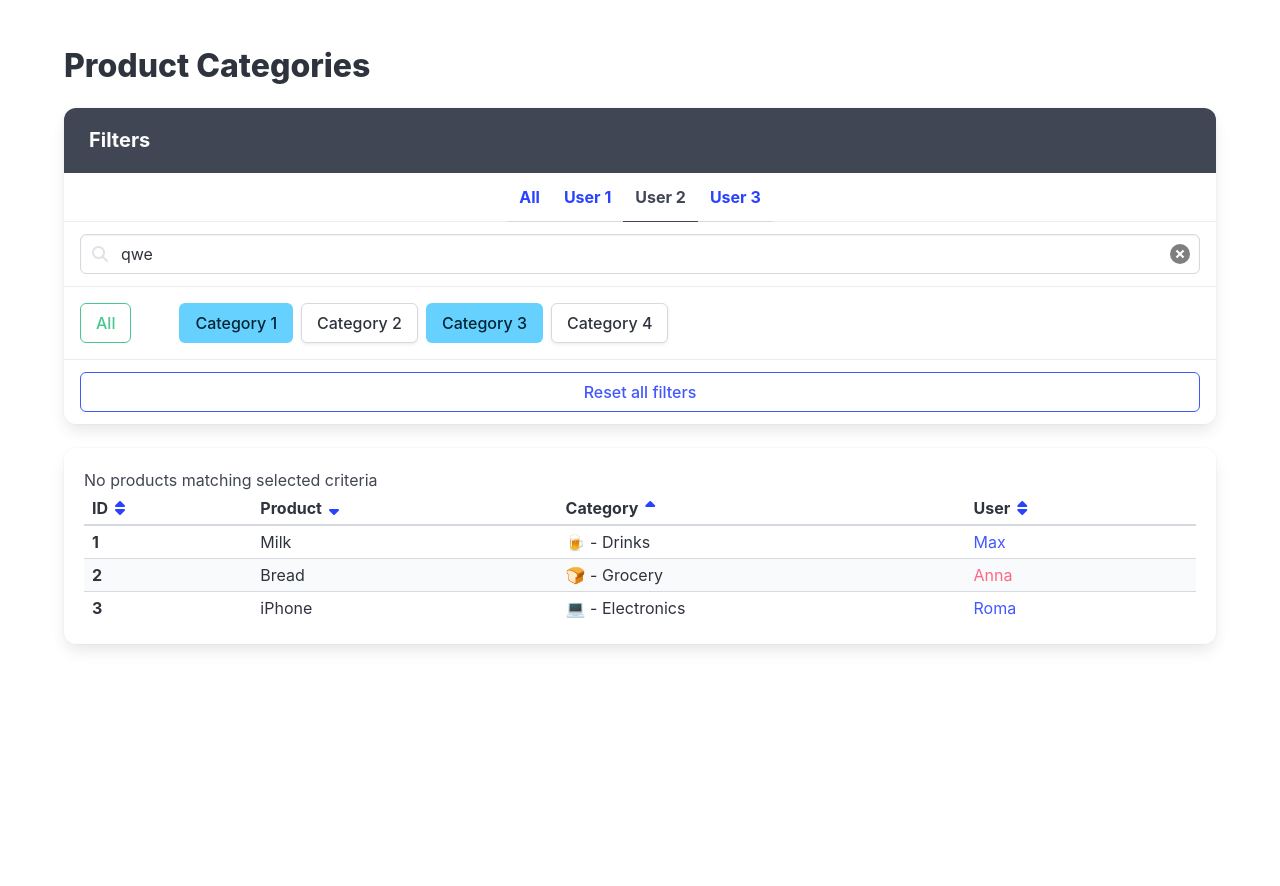
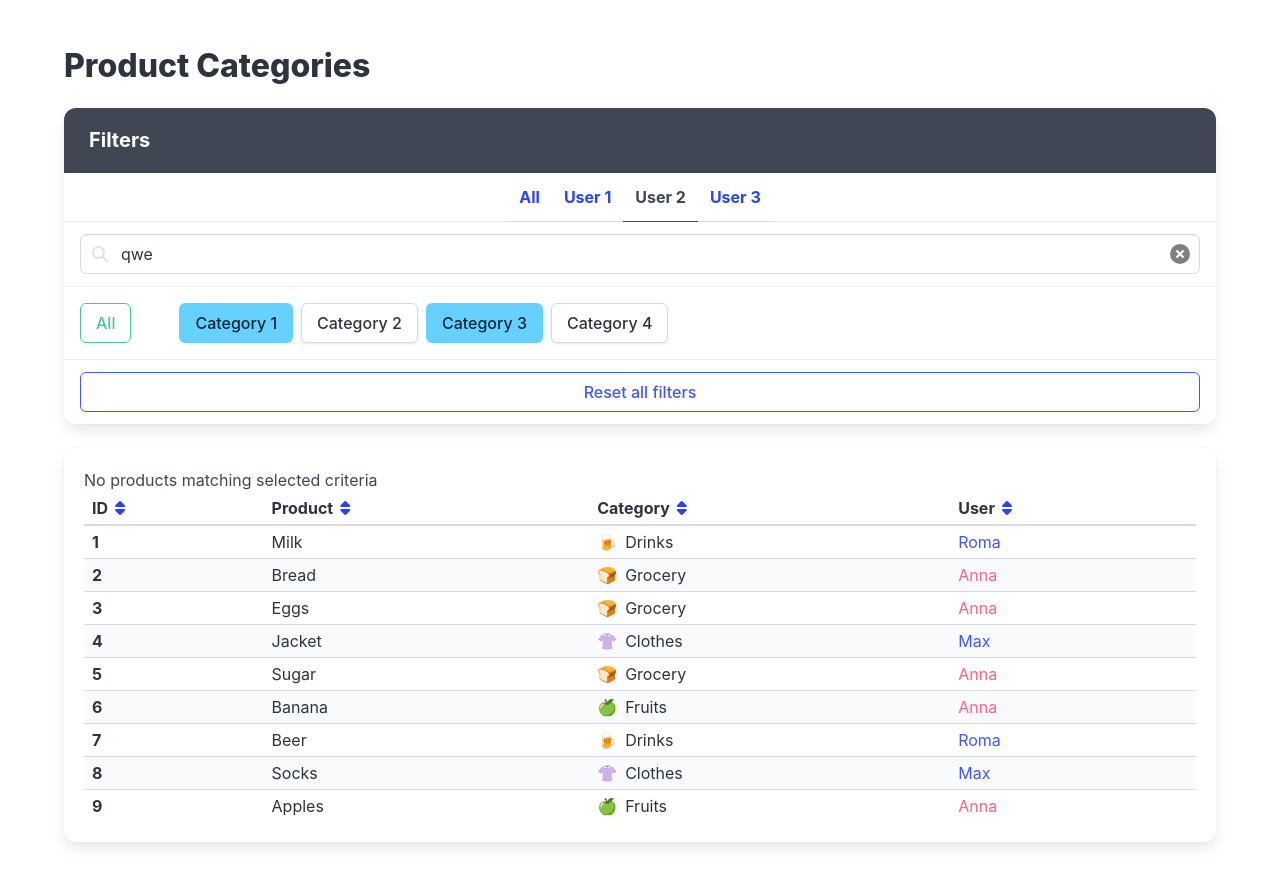
Before and after one commit to N3m0o/react_practice, a React (Vite) app: page / in a window 1280 px wide. Shown: the top 886 px of the page. Before the commit the page ends 800 px from the top, so only its background shows below. Built offline with nearby package versions, Linux system fonts and the light colour scheme.

Commit message:
resolved 1. task

```diff
--- a/package.json
+++ b/package.json
@@ -14,7 +14,7 @@
   },
   "devDependencies": {
     "@cypress/react18": "^2.0.1",
-    "@mate-academy/scripts": "^1.8.5",
+    "@mate-academy/scripts": "^2.1.2",
     "@mate-academy/stylelint-config": "*",
     "@vitejs/plugin-react": "^4.3.1",
     "cypress": "^13.13.0",
--- a/src/App.jsx
+++ b/src/App.jsx
@@ -2,18 +2,35 @@
 import React from 'react';
 import './App.scss';
 
-// import usersFromServer from './api/users';
-// import categoriesFromServer from './api/categories';
-// import productsFromServer from './api/products';
+import usersFromServer from './api/users';
+import categoriesFromServer from './api/categories';
+import productsFromServer from './api/products';
+import products from './api/products';
 
-// const products = productsFromServer.map((product) => {
-//   const category = null; // find by product.categoryId
-//   const user = null; // find by category.ownerId
+const myProducts = productsFromServer.map(product => {
+  const category = categoriesFromServer.find(c => c.id === product.categoryId);
+  const owner = usersFromServer.find(u => u.id === category.ownerId);
 
-//   return null;
-// });
+  return {
+    ...product,
+    category,
+    owner,
+  };
+});
 
-export const App = () => (
+const tableHeaders = [
+  { title: 'ID', field: 'id' },
+  { title: 'Product', field: 'name' },
+  { title: 'Category', field: 'category' },
+  { title: 'User', field: 'owner' },
+];
+
+const users = usersFromServer;
+const categories = categoriesFromServer;
+
+
+export const App = () => {
+  return (
     <div className="section">
       <div className="container">
         <h1 className="title">Product Categories</h1>
@@ -23,32 +40,19 @@
             <p className="panel-heading">Filters</p>
 
             <p className="panel-tabs has-text-weight-bold">
-            <a
-              data-cy="FilterAllUsers"
-              href="#/"
-            >
+              <a data-cy="FilterAllUsers" href="#/">
                 All
               </a>
 
-            <a
-              data-cy="FilterUser"
-              href="#/"
-            >
+              <a data-cy="FilterUser" href="#/">
                 User 1
               </a>
 
-            <a
-              data-cy="FilterUser"
-              href="#/"
-              className="is-active"
-            >
+              <a data-cy="FilterUser" href="#/" className="is-active">
                 User 2
               </a>
 
-            <a
-              data-cy="FilterUser"
-              href="#/"
-            >
+              <a data-cy="FilterUser" href="#/">
                 User 3
               </a>
             </p>
@@ -95,11 +99,7 @@
                 Category 1
               </a>
 
-            <a
-              data-cy="Category"
-              className="button mr-2 my-1"
-              href="#/"
-            >
+              <a data-cy="Category" className="button mr-2 my-1" href="#/">
                 Category 2
               </a>
 
@@ -110,11 +110,7 @@
               >
                 Category 3
               </a>
-            <a
-              data-cy="Category"
-              className="button mr-2 my-1"
-              href="#/"
-            >
+              <a data-cy="Category" className="button mr-2 my-1" href="#/">
                 Category 4
               </a>
             </div>
@@ -142,9 +138,10 @@
           >
             <thead>
               <tr>
-              <th>
+                {tableHeaders.map(({ title, field }) => (
+                  <th key={field}>
                     <span className="is-flex is-flex-wrap-nowrap">
-                  ID
+                      {title}
 
                       <a href="#/">
                         <span className="icon">
@@ -153,96 +150,42 @@
                       </a>
                     </span>
                   </th>
-
-              <th>
-                <span className="is-flex is-flex-wrap-nowrap">
-                  Product
-
-                  <a href="#/">
-                    <span className="icon">
-                      <i data-cy="SortIcon" className="fas fa-sort-down" />
-                    </span>
-                  </a>
-                </span>
-              </th>
-
-              <th>
-                <span className="is-flex is-flex-wrap-nowrap">
-                  Category
-
-                  <a href="#/">
-                    <span className="icon">
-                      <i data-cy="SortIcon" className="fas fa-sort-up" />
-                    </span>
-                  </a>
-                </span>
-              </th>
-
-              <th>
-                <span className="is-flex is-flex-wrap-nowrap">
-                  User
-
-                  <a href="#/">
-                    <span className="icon">
-                      <i data-cy="SortIcon" className="fas fa-sort" />
-                    </span>
-                  </a>
-                </span>
-              </th>
+                ))}
               </tr>
             </thead>
 
             <tbody>
-            <tr data-cy="Product">
+              {myProducts.map(product => (
+                <tr data-cy="Product" key={product.id}>
                   <td className="has-text-weight-bold" data-cy="ProductId">
-                1
+                    {product.id}
                   </td>
 
-              <td data-cy="ProductName">Milk</td>
-              <td data-cy="ProductCategory">🍺 - Drinks</td>
+                  <td data-cy="ProductName">{product.name}</td>
+
+                  <td data-cy="ProductCategory">
+                    <span style={{ marginRight: 8 }}>
+                      {product.category.icon}
+                    </span>
+                    {product.category.title}
+                  </td>
 
                   <td
                     data-cy="ProductUser"
-                className="has-text-link"
+                    className={
+                      product.owner.sex === 'm'
+                        ? 'has-text-link'
+                        : 'has-text-danger'
+                    }
                   >
-                Max
+                    {product.owner.name}
                   </td>
                 </tr>
-
-            <tr data-cy="Product">
-              <td className="has-text-weight-bold" data-cy="ProductId">
-                2
-              </td>
-
-              <td data-cy="ProductName">Bread</td>
-              <td data-cy="ProductCategory">🍞 - Grocery</td>
-
-              <td
-                data-cy="ProductUser"
-                className="has-text-danger"
-              >
-                Anna
-              </td>
-            </tr>
-
-            <tr data-cy="Product">
-              <td className="has-text-weight-bold" data-cy="ProductId">
-                3
-              </td>
-
-              <td data-cy="ProductName">iPhone</td>
-              <td data-cy="ProductCategory">💻 - Electronics</td>
-
-              <td
-                data-cy="ProductUser"
-                className="has-text-link"
-              >
-                Roma
-              </td>
-            </tr>
+              ))}
             </tbody>
           </table>
         </div>
       </div>
     </div>
   );
+};
```
Also changed, not shown: 1 other file (tests, documents, lock files or other folders). Lines whose indentation alone changed are shown as unchanged.
